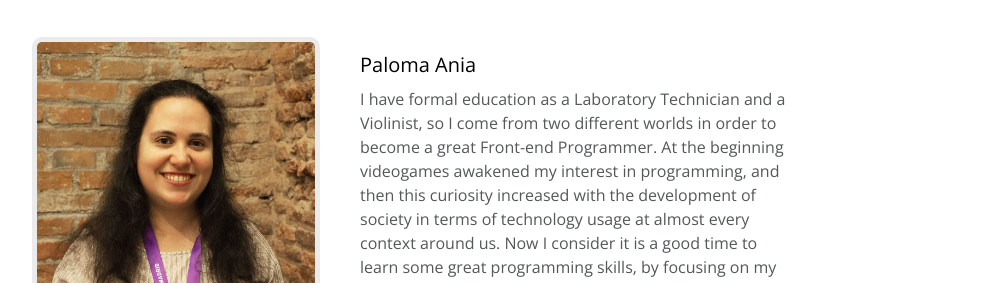
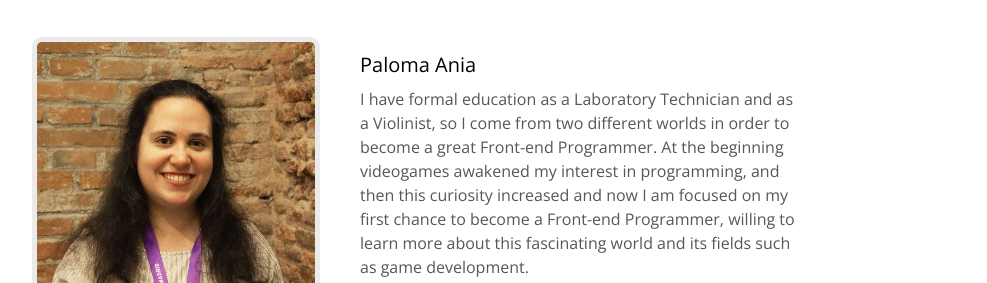
Before and after one commit to palomaviolin/e-s1-adacoders, a website: page docs/index.html in a window 1280 px wide. Shown: the part 1484-1767 px from the top of the page, without its empty margins (146-1133 px from the left). Drawn offline with nearby package versions, Linux system fonts and the light colour scheme.

Commit message:
Bio text modified, P

```diff
--- a/docs/index.html
+++ b/docs/index.html
@@ -109,12 +109,10 @@
                         <div class="member__info info1">
                              <h3 class="member__name">Paloma Ania</h3>
 
-                            <p class="member__bio">I have formal education as a Laboratory Technician and a Violinist, so
-                                I come from two different worlds in order to become a great Front-end Programmer.
-                                At the beginning videogames awakened my interest in programming, and then
-                                this curiosity increased with the development of society in terms of technology
-                                usage at almost every context around us. Now I consider it is a good time
-                                to learn some great programming skills, by focusing on my first chance
+                            <p class="member__bio">I have formal education as a Laboratory Technician and as a Violinist,
+                                so I come from two different worlds in order to become a great Front-end
+                                Programmer. At the beginning videogames awakened my interest in programming,
+                                and then this curiosity increased and now I am focused on my first chance
                                 to become a Front-end Programmer, willing to learn more about this fascinating
                                 world and its fields such as game development.</p>
                             <ul class="member__social-info social-info1">
```
Also changed, not shown: _src/templates/partials/_about-us.html (+1 -9 lines).
